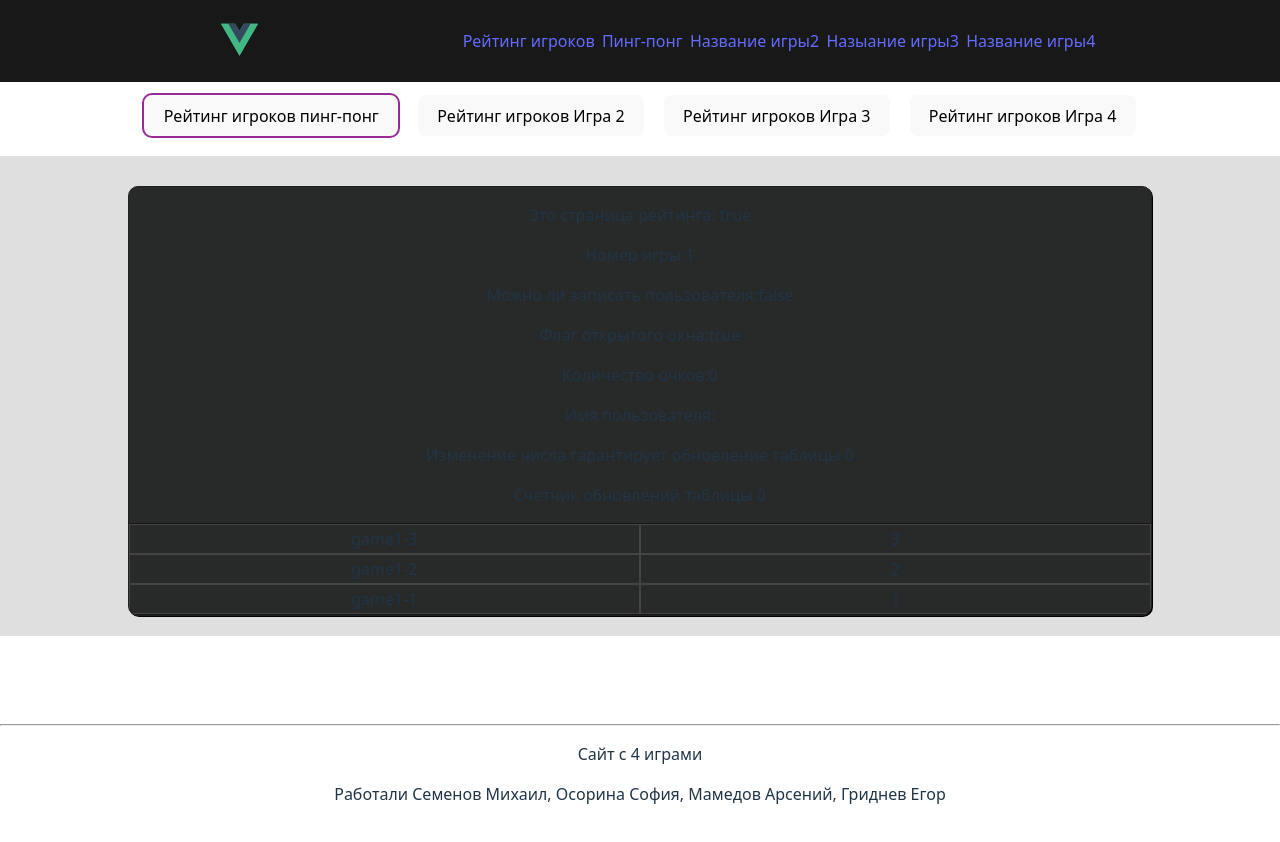
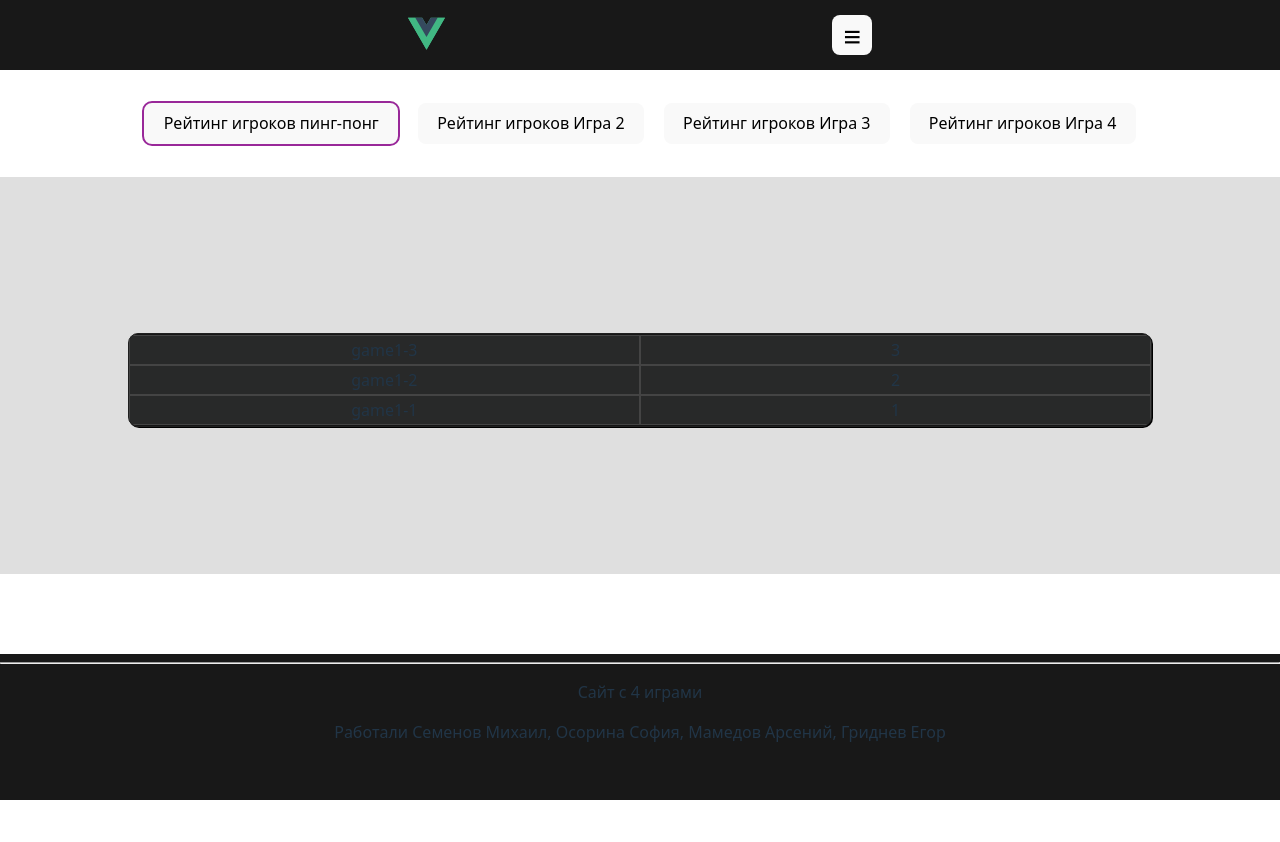
Before and after one commit to 6A6A3uHA/practice, a Vue app: page /#/leaderboard/1 in a window 1280 px wide. Shown: the top 842 px of the page. After the commit the page ends 800 px from the top, so only its background shows below. Built offline with nearby package versions, Linux system fonts and the light colour scheme.

Commit message:
Убрал debug в board.vue, добавил поддержку телефонов для header и game1 создал объекты для игры в пинг понг, отключил таблицу рейтинга по умолчанию

```diff
--- a/src/App.vue
+++ b/src/App.vue
@@ -1,22 +1,56 @@
 <script setup lang="ts">
-    import { computed } from 'vue';
+    import { computed, onMounted, ref, watch } from 'vue';
     import { RouterLink } from 'vue-router';
     import { useRoute } from 'vue-router';
-    const isHome = computed(() => useRoute().name === 'home')
+
+    const route = useRoute()
+    const isHome = computed(() => route.name === 'home')
     const nav = computed(() => {
         return isHome.value ? 'end' : 'space-around'
     })
+    const normal_size = ref<boolean>(true)
+    const width_header = ref<number | null>(null)
+    watch(width_header, () => {
 
+        if (!width_header.value || width_header.value < 1300) normal_size.value = false
+
+        else normal_size.value = true
+    })
+
+    const getDynamicSize = new ResizeObserver((list_of_elements) => {
+        const header = list_of_elements[0]
+        const { width } = header?.contentRect as DOMRectReadOnly
+        width_header.value = width
+    })
+
+    const open_narrow_navigation = ref<boolean>(false)
+
+    const link_header = ref<HTMLElement | null>(null)
+
+    onMounted(() => {
+        if (link_header.value) getDynamicSize.observe(link_header.value)
+    })
+
+
+    const height = ref<string>('0')
+
+    watch(open_narrow_navigation, () => {
+        if (open_narrow_navigation.value) height.value = '100vh'
+        else height.value = '0'
+    })
+    watch(route, () => {
+        open_narrow_navigation.value = false
+    })
 </script>
 
 <template>
-    <header>
+    <header ref="link_header">
         <div class="left_header">
             <RouterLink :to="{ name: 'home' }" title="Вернуться на главную">
                 <img src="./assets/vue.svg" alt="logo or smth">
             </RouterLink>
         </div>
-        <div class="navigation">
+        <div class="navigation" v-if="normal_size">
             <RouterLink :to="{ name: 'board', params: { numgame: 1 } }">
                 Рейтинг игроков
             </RouterLink>
@@ -33,8 +67,37 @@
                 Название игры4
             </RouterLink>
         </div>
+        <div v-else class="mobile_navigation">
+            <button class="icon_narrow_nav" @click="open_narrow_navigation = !open_narrow_navigation">
+                {{ !open_narrow_navigation ? '&#8801;' : '&#9662;' }}
+            </button>
+        </div>
     </header>
     <main>
+        <nav class="narrow_navigation" @click="open_narrow_navigation = false">
+            <div class="nav_block">
+                <RouterLink :to="{ name: 'board', params: { numgame: 1 } }"
+                    :class="{ narrow_navigation_selected: route.name == 'board' ? true : false }">
+                    Рейтинг игроков
+                </RouterLink>
+                <RouterLink :to="{ name: 'game1' }"
+                    :class="{ narrow_navigation_selected: route.name == 'game1' ? true : false }">
+                    Пинг-понг
+                </RouterLink>
+                <RouterLink :to="{ name: 'game2' }"
+                    :class="{ narrow_navigation_selected: route.name == 'game2' ? true : false }">
+                    Название игры2
+                </RouterLink>
+                <RouterLink :to="{ name: 'game3' }"
+                    :class="{ narrow_navigation_selected: route.name == 'game3' ? true : false }">
+                    Назыание игры3
+                </RouterLink>
+                <RouterLink :to="{ name: 'game4' }"
+                    :class="{ narrow_navigation_selected: route.name == 'game4' ? true : false }">
+                    Название игры4
+                </RouterLink>
+            </div>
+        </nav>
         <RouterView />
     </main>
     <footer>
@@ -53,8 +116,8 @@
         /**Никогда ничем не перекроется */
         left: 0;
         top: 0;
-        width: 100%;
-        height: auto;
+        right: 0;
+        height: 30px;
         display: flex;
         justify-content: space-evenly;
         align-items: center;
@@ -70,21 +133,68 @@
         width: 50%;
     }
 
+    .icon_narrow_nav {
+        margin: 0px;
+        padding: 0px;
+        font-size: 30px;
+        cursor: pointer;
+        width: 40px;
+        height: 40px;
+        display: flex;
+        justify-content: center;
+        align-items: center;
+    }
+
     main {
+        min-height: 40vh;
+        height: max-content;
         height: 100%;
         width: 100%;
-        margin-top: 75px;
+        margin-top: 70px;
         padding: 0px;
         position: relative;
         flex-grow: 1;
         display: flex;
         flex-flow: column nowrap;
         align-items: center;
+    }
+
+    .narrow_navigation {
+        height: v-bind(height);
+        width: 100%;
         flex: 1;
+        position: fixed;
+        z-index: 9998;
+        top: 0;
+        left: 0;
+        right: 0;
+        transition: height 400ms ease-in-out;
+        overflow: hidden;
+        background-color: rgb(32, 33, 34);
+        display: flex;
+        margin-top: 70px;
+        align-items: start;
+        justify-content: center;
+    }
+
+    .nav_block {
+        position: sticky;
+        display: flex;
+        flex-flow: column nowrap;
+        height: min-content;
+        width: fit-content;
+        justify-content: space-evenly;
+    }
+
+    .narrow_navigation_selected {
+        color: rgb(245, 243, 112);
     }
 
     footer {
+        z-index: 9999;
+        min-height: 100px;
         margin-top: 80px;
-        margin-bottom: 80px;
+        padding-bottom: 40px;
+        background-color: rgb(24, 24, 24);
     }
 </style>
--- a/src/components/Game1.vue
+++ b/src/components/Game1.vue
@@ -1,22 +1,142 @@
 <script setup lang="ts">
-    import { ref } from 'vue';
+    import { computed, onMounted, onUnmounted, ref, watch } from 'vue';
     import board from './board.vue';
     import { useRoute } from 'vue-router';
 
     const prop_num_game = useRoute().meta.choose_game//Не трогать
-    const flag_open = ref<boolean>(true)//Флаг отображения таблицы
-    const flag_end_game = ref<boolean>(true)//Включать когда игра заканчивается
+    const flag_open = ref<boolean>(false)//Флаг отображения таблицы
+    const flag_end_game = ref<boolean>(false)//Включать когда игра заканчивается
     const score = ref(0)//количество очков в игре
+
+    const field_link = ref<HTMLElement | null>(null)
+    const game_link = ref<HTMLElement | null>(null)
+
+    const field_width = ref<number | null>(null)
+    const field_height = ref<number | null>(null)
+
+    const game_width = ref<number | null>(null)
+    const game_height = ref<number | null>(null)
+
+    const stick_height = computed(() => {
+        if (!field_height.value) return "0px"
+        return `${field_height.value * 0.2}px`
+    })
+    const height_field = ref<string>("80%")
+    const height_message = ref<string>("0px")
+    const outline_field = ref<string>("2px")
+
+
+    const getDynamicSize_field = new ResizeObserver((list_of_elements) => {
+        const field = list_of_elements[0]
+        const { height, width } = field?.contentRect as DOMRectReadOnly
+        field_height.value = height
+        field_width.value = width
+    })
+    const getDynamicSize_game = new ResizeObserver((list_of_elements) => {
+        const game = list_of_elements[0]
+        const { height, width } = game?.contentRect as DOMRectReadOnly
+        game_width.value = width
+        game_height.value = height
+    })
+    onMounted(() => {
+        if (!field_link.value) return
+        getDynamicSize_field.observe(field_link.value)
+        if (!game_link.value) return
+        getDynamicSize_game.observe(game_link.value)
+    })
+    onUnmounted(() => {
+        getDynamicSize_field.disconnect()
+    })
+
+    watch(game_width, () => {
+        if (game_width.value as number > (field_width.value as number)) {
+            height_field.value = "80%"
+            height_message.value = "0px"
+            outline_field.value = "2px"
+        }
+        else {
+            outline_field.value = "0px"
+            height_field.value = "0%"
+            height_message.value = "auto"
+        }
+    })
+    const size_ball = computed(() => {
+        if (!field_height.value) return "0px"
+        return `${field_height.value * 0.05}px`
+    })
+
 </script>
 <template>
     <board :choosed_game="prop_num_game" v-model:flag_end_game="flag_end_game" v-model:flag_open="flag_open"
         v-model:score="score" v-if="flag_open">
     </board>
-    <div class="game">
+    <div class="game" ref="game_link">
         <!--Здесь пишем игру
             Игра начинается по кнопке, а не мгновенно
             флаги выше нужны для работы компонента
         -->
+        <div class="field" ref="field_link">
+            <div class="stick left"></div>
+            <div class="stick right"></div>
+            <div class="ball"></div>
+            <p>Ширина: {{ field_width }}</p>
+            <p>Высота: {{ field_height }}</p>
+            <button @click="">Начать игру</button>
+        </div>
+        <div class="message">Переверните экран вашего устройства чтобы играть</div>
     </div>
 </template>
-<style scoped></style>
+<style scoped>
+    .game {
+        position: absolute;
+        inset: 0;
+        z-index: 0;
+        background-color: #b8b6b6;
+        display: flex;
+        justify-content: center;
+        align-items: center;
+        min-width: 100%;
+        min-height: 200px;
+        height: 100%;
+        width: 100%;
+        overflow: hidden;
+    }
+
+    .field {
+        position: absolute;
+        height: v-bind(height_field);
+        aspect-ratio: 2.1/1;
+        background-color: #6d6363;
+        outline: v-bind(outline_field) solid black;
+        overflow: hidden;
+    }
+
+    .stick {
+        position: absolute;
+        top: 0;
+        background-color: rgb(255, 255, 255);
+        outline: 1px solid rgb(0, 0, 0);
+        height: v-bind(stick_height);
+        width: 3px;
+    }
+
+    .left {
+        left: 5px;
+    }
+
+    .right {
+        right: 5px;
+    }
+
+    .ball {
+        aspect-ratio: 1/1;
+        height: v-bind(size_ball);
+        background-color: red;
+        border-radius: 100%;
+    }
+
+    .message {
+        height: v-bind(height_message);
+        overflow: hidden;
+    }
+</style>
--- a/src/components/board.vue
+++ b/src/components/board.vue
@@ -132,16 +132,6 @@
     <div class="block">
         <div class="board">
             <div class="close" @click="flag_open = false" v-if="!flag_page_leaderboard">&#65336;</div>
-            <div>
-                <p>Это страница рейтинга: {{ flag_page_leaderboard }}</p>
-                <p>Номер игры:{{ game }}</p>
-                <p>Можно ли записать пользователя:{{ flag_write }}</p>
-                <p>Флаг открытого окна:{{ flag_open }}</p>
-                <p>Количество очков:{{ score }}</p>
-                <p>Имя пользователя:{{ name }}</p>
-                <p>Изменение числа гарантирует обновление таблицы {{ flag_updated }}</p>
-                <p>Счетчик обновлений таблицы {{ counter }}</p>
-            </div><!--Чисто для наглядности-->
             <div class="scroller">
                 <div class="grid" v-for="value, id in sorted_list_users" :key="id">
                     <div class="grid_cell">{{ value.name }}</div>
--- a/src/style.css
+++ b/src/style.css
@@ -61,13 +61,13 @@ button:focus-visible {
 
 #app {
   min-width: 100%;
-  min-height: 100%;
   margin: 0px;
   text-align: center;
   padding: 0px;
   display: flex;
   flex-flow: column;
   min-height: 100vh;
+  gap: 0px;
 }
 
 @media (prefers-color-scheme: light) {
```
